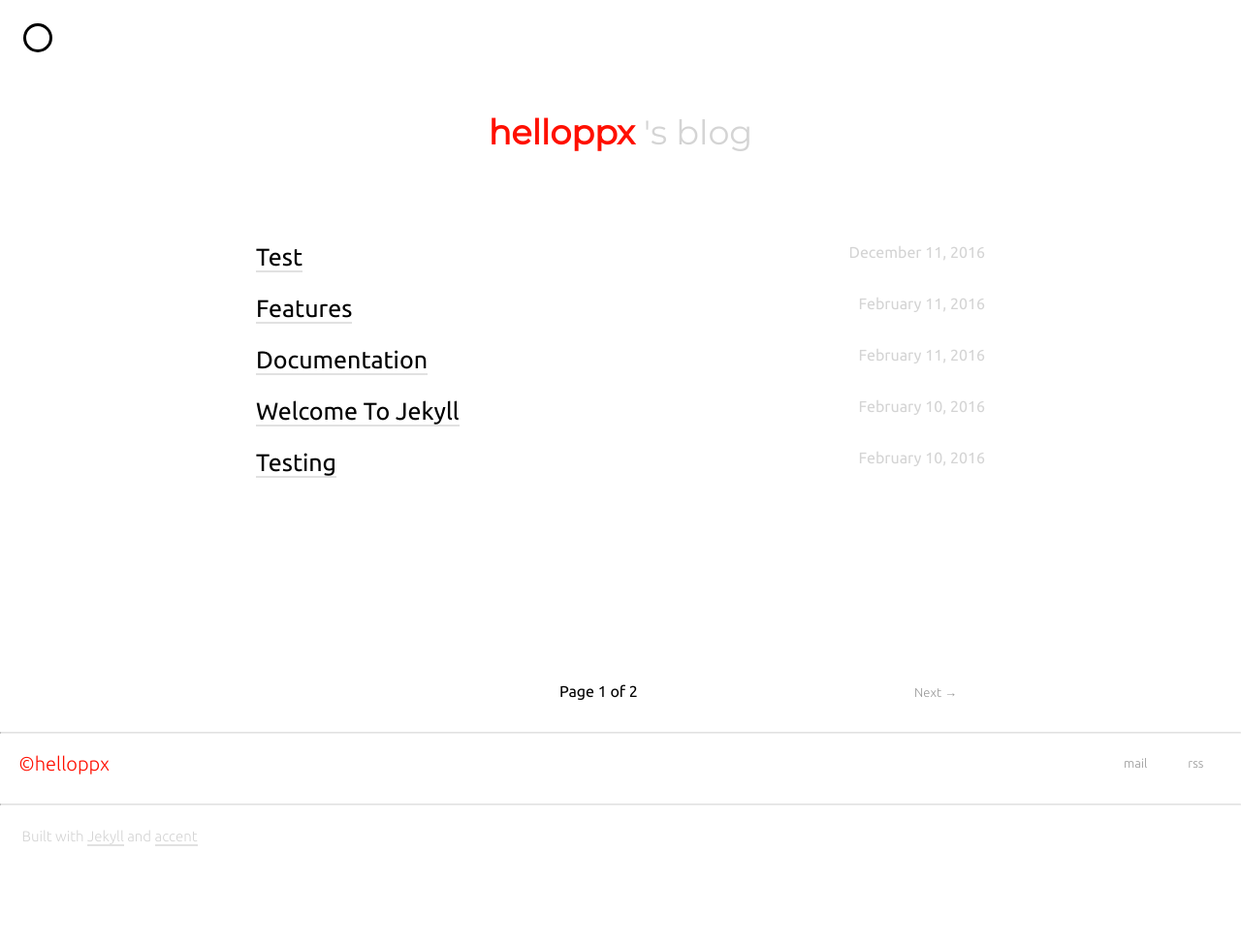
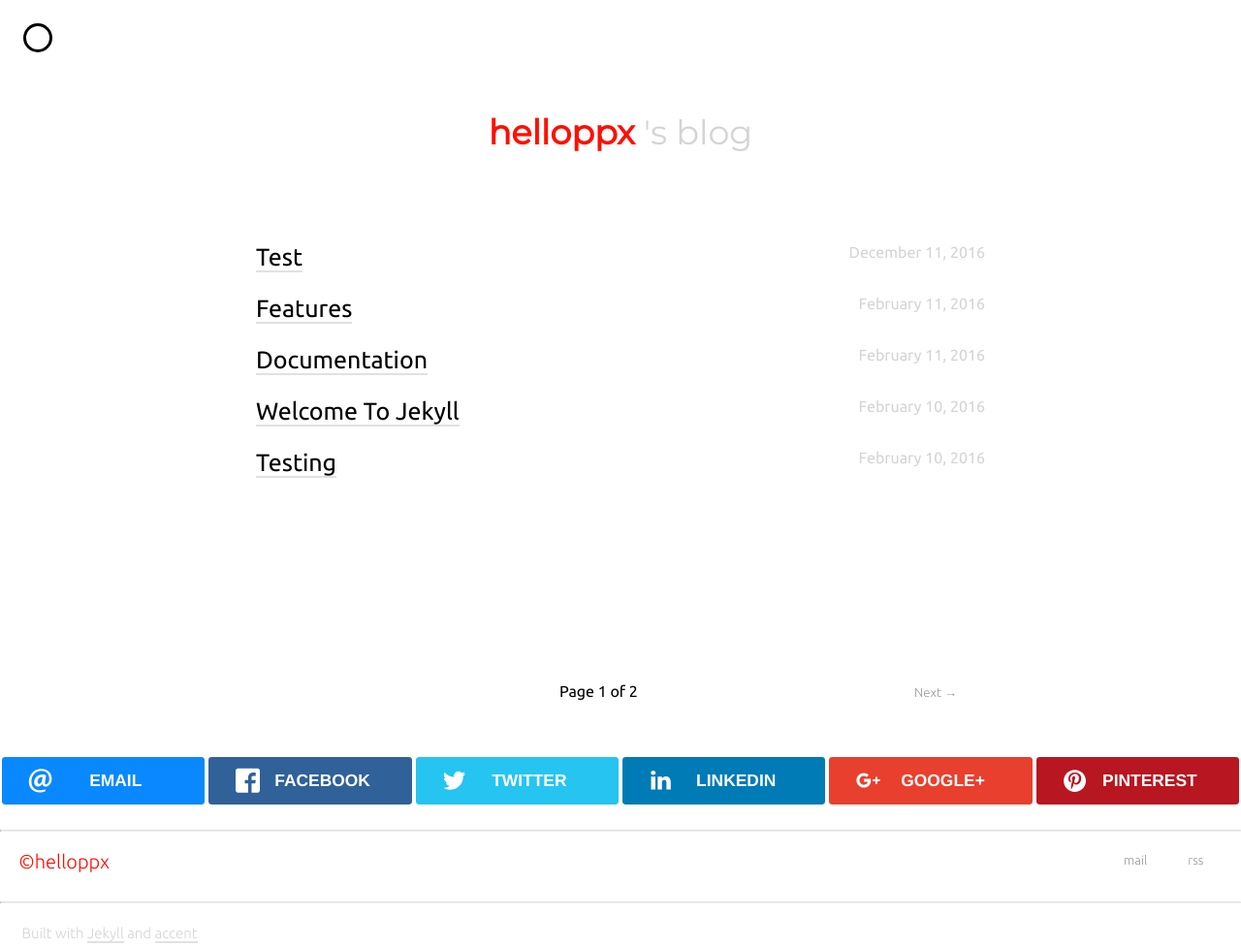
Before and after one commit to helloppx/helloppx.github.io, a Jekyll site: the page built from index.html, in a window 1280 px wide. Shown: the whole page at 97% size. Built offline with Jekyll 4.4.1, drawn with Linux system fonts in a browser that asks for light colours; nearby versions of some CDN libraries; the list of posts is cut into pages by our own code; before the commit the page ends 900 px from its top, so only the background shows below that.

Commit message:
share after suggestion

```diff
--- a/_includes/footer.html
+++ b/_includes/footer.html
@@ -1,6 +1,6 @@
 <footer>
     {% include paginate.html %}
-    {% include suggestion.html %}
+    {% include share.html %}
     {% if page.url == "/about" or paginator.total_pages == 1 or page.url == "/404" %}
         <div class="container" style="text-align: center; margin-bottom: 20px">
             <a target="_blank" class="button" href="https://twitter.com/{{ site.twitter_username }}">
--- a/_layouts/post.html
+++ b/_layouts/post.html
@@ -10,7 +10,7 @@ layout: default
     {{ content }}
 </div>
 <div class="container">
-    {% include share.html %}
+    {% include suggestion.html %}
 </div>
 
 {% if site.about_footer %}
```
